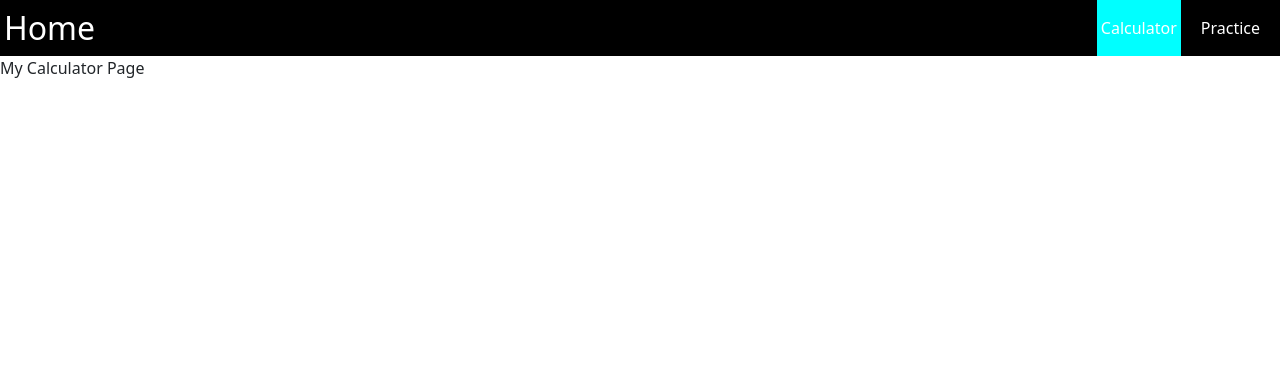
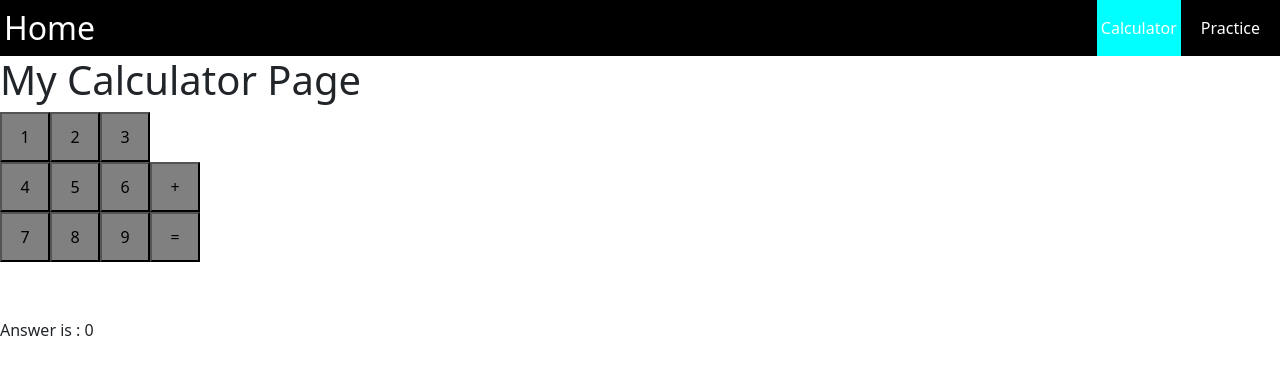
Before and after one commit to aaronn718/Algorithms, a React (Vite) app in the folder React-demo/: page /cal in a window 1280 px wide. Shown: the top 374 px of the page. Built offline with nearby package versions, Linux system fonts and the light colour scheme.

Commit message:
got basic cal working!

```diff
--- a/React-demo/src/components/NavigationBar.tsx
+++ b/React-demo/src/components/NavigationBar.tsx
@@ -8,7 +8,6 @@
         <ul>
             <CustomLink href="/cal" name="Calculator"/>
             <CustomLink href="/practice" name="Practice"/>
-            {/* <CustomLink href="/practice">Practice</CustomLink> */}
         </ul>
 
 </nav></>);
--- a/React-demo/src/pages/Calculator.tsx
+++ b/React-demo/src/pages/Calculator.tsx
@@ -1,6 +1,111 @@
+import Rectangle from "../components/Rectangle";
+import { useState } from "react";
 export const Calculator = () =>
 {
+    const [varCalEngine, changeCalEngine] = useState<CalEngine>({lastClicked: "", total: 0, breadCrumbs: "", lastNum: 0});
     return(<>
-    <div>My Calculator Page</div>
+    <div><h1>My Calculator Page</h1></div>
+    <div>
+        <CalButtonNum num={1} engine={varCalEngine} changeEngine={changeCalEngine} />
+        <CalButtonNum num={2} engine={varCalEngine} changeEngine={changeCalEngine} />
+        <CalButtonNum num={3} engine={varCalEngine} changeEngine={changeCalEngine} />
+        <br />
+        <CalButtonNum num={4} engine={varCalEngine} changeEngine={changeCalEngine} />
+        <CalButtonNum num={5} engine={varCalEngine} changeEngine={changeCalEngine} />
+        <CalButtonNum num={6} engine={varCalEngine} changeEngine={changeCalEngine} />
+        <CalButtonNum num={10} sym="+" engine={varCalEngine} changeEngine={changeCalEngine} />
+        <br />
+        <CalButtonNum num={7} engine={varCalEngine} changeEngine={changeCalEngine} />
+        <CalButtonNum num={8} engine={varCalEngine} changeEngine={changeCalEngine} />
+        <CalButtonNum num={9} engine={varCalEngine} changeEngine={changeCalEngine} />
+        <CalButtonNum num={10} sym="=" engine={varCalEngine} changeEngine={changeCalEngine} />
+        <p />
+        <label>{varCalEngine.breadCrumbs}</label>
+        <p />
+        <label>Answer is : {varCalEngine.total}</label>
+    </div>
     </>);
 }
+
+interface CalButtonNumProp{
+    num: number,
+    sym?: string,
+    engine: CalEngine,
+    changeEngine(engine: CalEngine): void
+}
+
+interface CalEngine{
+    lastClicked: string,
+    lastNum: number,
+    total: number,
+    breadCrumbs: string
+}
+
+function handleClick(props:CalButtonNumProp)
+{
+    let displayText = "";
+    let breadCrumbs = "" + props.engine.breadCrumbs;
+    let calTotal = props.engine.total;
+    if(props.num < 10)
+    {
+        displayText = props.num.toString();
+        //props.changeEngine({...props.engine, total : props.num})
+        if(props.engine.lastClicked === "=")
+        {
+            breadCrumbs = "";
+            calTotal = 0;
+        }
+        props.changeEngine({lastClicked: props.num.toString(),
+            lastNum: props.num, total : calTotal,
+            breadCrumbs: breadCrumbs + " " + displayText})
+
+    }
+    else{
+        displayText = props.sym ? props.sym : "";
+        if(displayText === "+")
+        {
+            if(props.engine.lastNum > 0 && props.engine.lastNum < 10)
+            {
+                calTotal += props.engine.lastNum;
+
+            }
+            props.changeEngine({total: calTotal, lastNum:10 , lastClicked : "+",
+                breadCrumbs: breadCrumbs + " +"
+            })
+        }
+        else if(displayText === "=")
+        {
+            if(props.engine.lastNum > 0 && props.engine.lastNum < 10)
+            {
+                calTotal += props.engine.lastNum;
+            }
+            props.changeEngine({total: calTotal, lastNum:10 , lastClicked : "=",
+                breadCrumbs: breadCrumbs + " = " + calTotal
+            })
+        }
+    }
+
+    console.log(displayText + " was clicked!");
+}
+
+export const CalButtonNum = (props:CalButtonNumProp) =>{
+    let displayText = "";
+    if(props.num < 10)
+    {
+        displayText = props.num.toString();
+    }
+    else{
+        displayText = props.sym ? props.sym : "";
+    }
+    // const [r1, changeR1] = useState("grey");
+    let styles = {
+        display: "inline-block",
+        width: "50px",
+        height: "50px",
+        background: "grey",
+    };
+
+    return (<>
+            <button style={styles} onClick={() => {handleClick(props)}}>{displayText}</button>
+        </>);
+}
```
